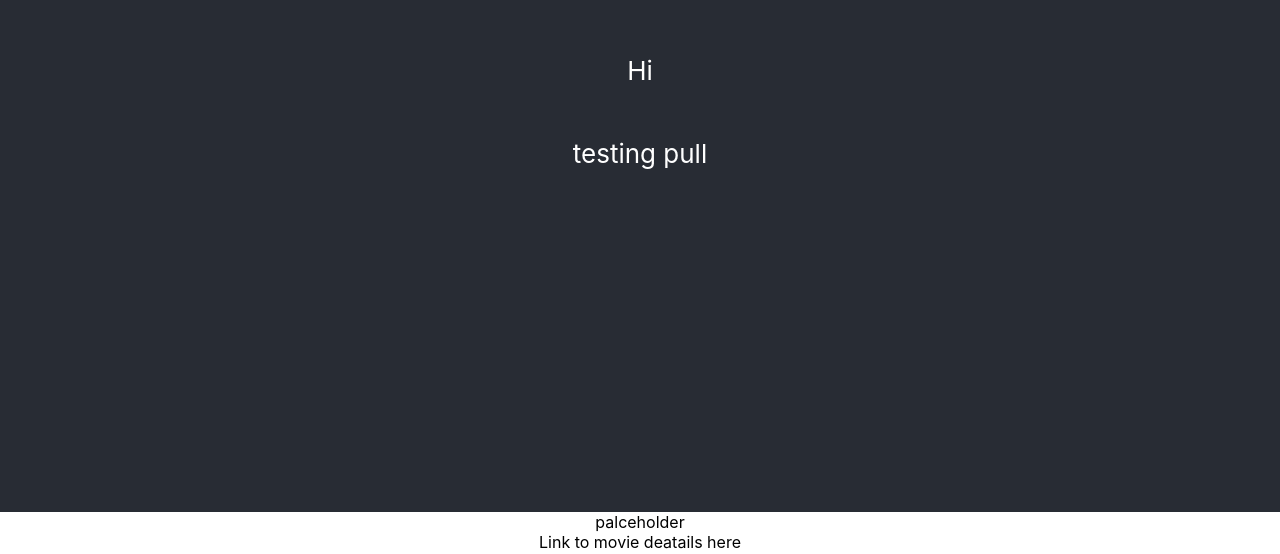
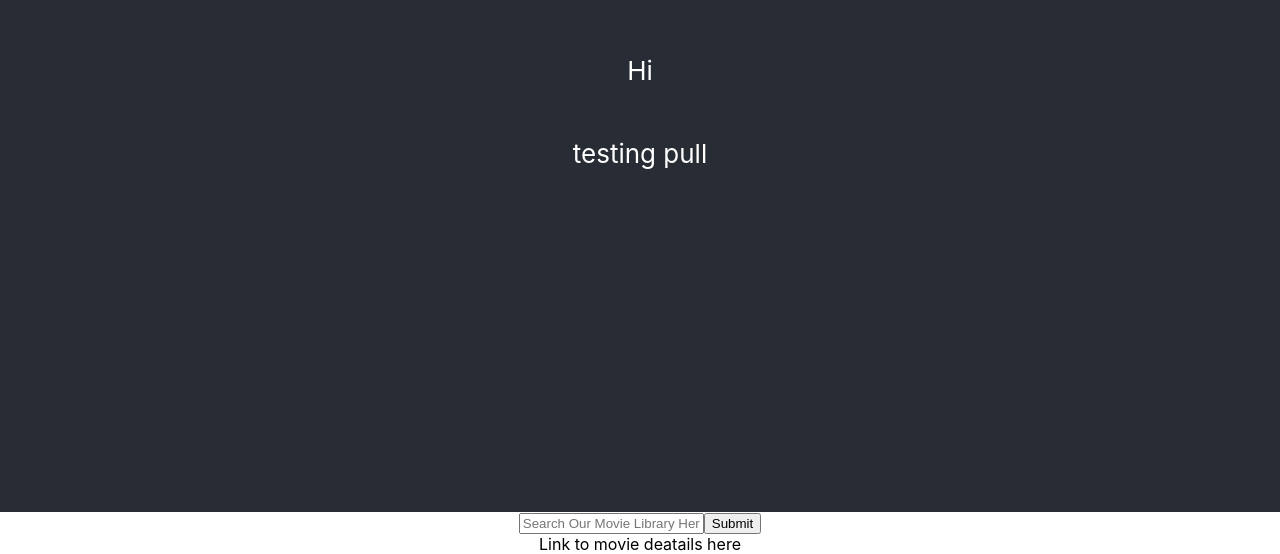
Before and after one commit to TylerGoldsmith/movie_rental_site, a React (Create React App) app: page / in a window 1280 px wide. Shown: the part 288-842 px from the top of the page. Built offline with nearby package versions, Linux system fonts and the light colour scheme.

Commit message:
Created searhbar

```diff
--- a/src/components/Searchbar.js
+++ b/src/components/Searchbar.js
@@ -1,4 +1,15 @@
-const Searchbar = () => {
-  return <div>palceholder</div>;
-};
-export default Searchbar;
+// dependencies
+import React, { useState } from 'react'
+
+// searchbar
+const Searchbar = (props) => {
+    const [searchTerm, setSearchTerm] = useState('')
+
+    return (
+            <form onSubmit={(e) => props.handleSearch(e, searchTerm)}>
+                <input type="text" placeholder="Search Our Movie Library Here" onChange={(e) => setSearchTerm(e.target.value)} />
+                <input type="submit" />
+            </form>
+    )
+}
+export default Searchbar
```
